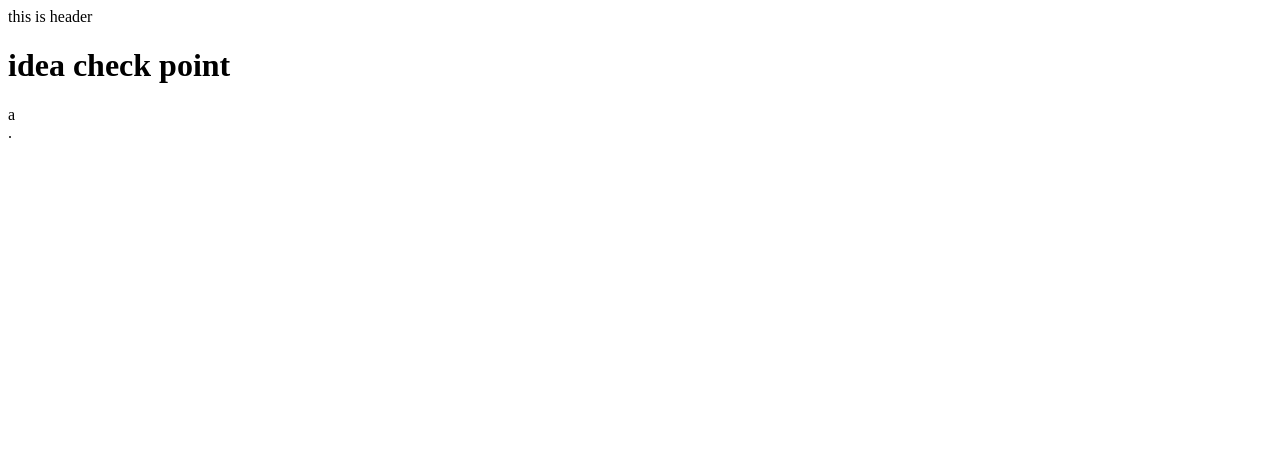
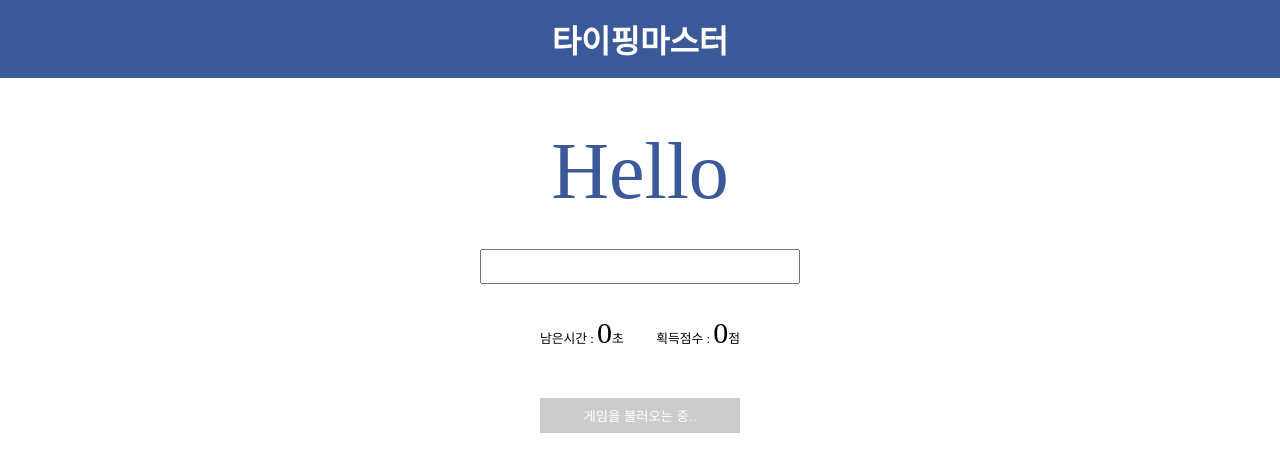
Before and after one commit to contextand/typingProject, a plain HTML site: page index.html in a window 1280 px wide. Drawn offline with Linux system fonts and the light colour scheme.

Commit message:
js 연결까지만

```diff
--- a/index.html
+++ b/index.html
@@ -1,14 +1,24 @@
 <!DOCTYPE html>
-<html lang="en">
+<html lang="ko">
   <head>
     <meta charset="UTF-8" />
     <meta name="viewport" content="width=device-width, initial-scale=1.0" />
-    <title>Document</title>
+    <title>Typing Game</title>
+    <link rel="stylesheet" href="style.css" />
   </head>
   <body>
-    <div class="header">this is header</div>
-    <h1>idea check point</h1>
-    <div class="box">a</div>
+    <div class="header">
+      <h1>타이핑마스터</h1>
+    </div>
+    <div class="word-display">Hello</div>
+    <div class="word-input-box">
+      <input type="text" class="word-input" />
+    </div>
+    <div class="game-info">
+      <div>남은시간 : <spna class="time">0</spna>초</div>
+      <div>획득점수 : <span class="score">0</span>점</div>
+    </div>
+    <button class="button loading">게임을 불러오는 중..</button>
+    <script src="main.js"></script>
   </body>
 </html>
-.
--- /dev/null
+++ b/main.js
@@ -0,0 +1,4 @@
+//변수
+
+const wordInput = document.querySelector(".word-input");
+console.log(wordInput);
--- /dev/null
+++ b/style.css
@@ -0,0 +1,62 @@
+* {
+  margin: 0;
+  padding: 0;
+}
+
+body {
+  display: flex;
+  flex-direction: column;
+  justify-content: center;
+  align-items: center;
+}
+
+.header {
+  width: 100%;
+  background: #3b5999;
+  color: #fff;
+  text-align: center;
+  padding: 1rem;
+}
+
+.word-display {
+  margin-top: 3rem;
+  font-size: 80px;
+  color: #3b5999;
+}
+
+.word-input-box {
+  margin-top: 2rem;
+}
+
+.word-input {
+  padding: 0.5rem;
+  width: 300px;
+}
+
+.game-info {
+  margin-top: 2rem;
+  font-size: 0.8rem;
+  display: flex;
+  justify-content: space-between;
+  width: 200px;
+}
+
+.time,
+.score {
+  font-size: 30px;
+}
+
+.button {
+  width: 200px;
+  height: 35px;
+  background: #3b5999;
+  color: #fff;
+  border: none;
+  margin-top: 3rem;
+  cursor: pointer;
+}
+
+.loading {
+  background: #ccc;
+  cursor: not-allowed;
+}
```
